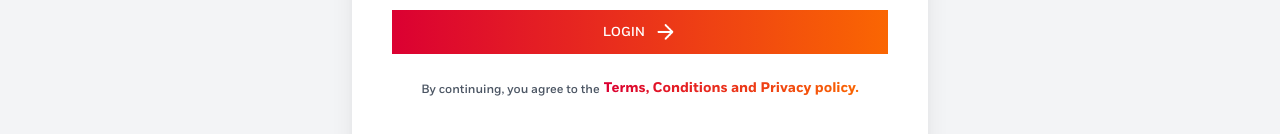
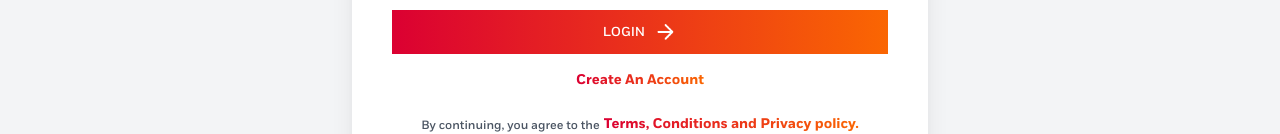
Before and after one commit to hrushikeshjena9/thesalesenablement2, a React (Vite) app: page /login in a window 1280 px wide. Shown: the part 666-800 px from the top of the page. Built offline with nearby package versions, Linux system fonts and the light colour scheme.

Commit message:
new-today

```diff
--- a/src/auth/Login.jsx
+++ b/src/auth/Login.jsx
@@ -1,7 +1,7 @@
 import React, { useState } from "react";
 import Navbar from "../components/Navbar";
 import { FaLock, FaEnvelope, FaEye, FaEyeSlash } from "react-icons/fa";
-import { Link } from "react-router-dom";
+import { Link, NavLink } from "react-router-dom";
 import RightArrow1 from "../assets/arrow-right1.png";
 
 function LogIn() {
@@ -109,6 +109,22 @@ function LogIn() {
                 </div>
               </form>
 
+              <div className="flex justify-center mt-4">
+                    <p className="text-sm text-gray-600 inline-block">
+                      <NavLink
+                        to="/sign-up"
+                        className={({ isActive }) =>
+                          `font-semibold bg-gradient-to-r text-sm from-[#DB0032] to-[#FA6602]
+             text-transparent bg-clip-text
+             transition-all
+             ${isActive ? "scale-110" : ""}`
+                        }
+                      >
+                        Create An Account
+                      </NavLink>
+                    </p>
+                  </div>
+
               <div className="text-xs text-gray-600 flex justify-center gap-1 py-6">
                 <span className="mt-1"> By continuing, you agree to the</span>
                 <Link to="/terms-and-conditions">
@@ -181,6 +197,7 @@ function LogIn() {
                   </button>
                 </div>
               </form>
+
             </>
           )}
         </div>
--- a/src/home-sections/home.css
+++ b/src/home-sections/home.css
@@ -44,7 +44,7 @@ button {
   left: 0;
   right: 0;
   bottom: 0;
-  background-color: rgba(0, 0, 0, 0.5);
+
   transition: opacity 0.8s ease;
   z-index: -1;
 }
@@ -54,7 +54,7 @@ button {
 }
 
 .case1:hover::after {
-  opacity: 0.3;
+  background-color: rgba(0, 0, 0, 0.5);
 }
 
 .case1:hover {
@@ -86,7 +86,6 @@ button {
   left: 0;
   right: 0;
   bottom: 0;
-  background-color: rgba(0, 0, 0, 0.5);
   transition: opacity 0.8s ease;
   z-index: -1;
 }
@@ -95,7 +94,8 @@ button {
   transform: scale(1.1);
 }
 .case2:hover::after {
-  opacity: 0.3;
+
+  background-color: rgba(0, 0, 0, 0.5);
 }
 .case2:hover {
   background-size: 110%;
@@ -125,7 +125,7 @@ button {
   left: 0;
   right: 0;
   bottom: 0;
-  background-color: rgba(0, 0, 0, 0.5);
+
   transition: opacity 0.8s ease;
   z-index: -1;
 }
@@ -134,7 +134,7 @@ button {
   transform: scale(1.1);
 }
 .case3:hover::after {
-  opacity: 0.3;
+  background-color: rgba(0, 0, 0, 0.5);
 }
 .case3:hover {
   background-size: 110%;
@@ -165,7 +165,7 @@ button {
   left: 0;
   right: 0;
   bottom: 0;
-  background-color: rgba(0, 0, 0, 0.5);
+
   transition: opacity 0.8s ease;
   z-index: -1;
 }
@@ -173,7 +173,7 @@ button {
   transform: scale(1.1);
 }
 .case4:hover::after {
-  opacity: 0.3;
+  background-color: rgba(0, 0, 0, 0.5);
 }
 .case4:hover {
   background-size: 110%;
--- a/src/nav-menu/DesktopMenu.jsx
+++ b/src/nav-menu/DesktopMenu.jsx
@@ -255,6 +255,22 @@ const DesktopMenu = ({
                     </div>
                   </form>
 
+                  <div className="flex justify-center mt-4">
+                    <p className="text-sm text-gray-600 inline-block">
+                      <NavLink
+                        to="/sign-up"
+                        className={({ isActive }) =>
+                          `font-semibold bg-gradient-to-r text-sm from-[#DB0032] to-[#FA6602]
+             text-transparent bg-clip-text
+             transition-all
+             ${isActive ? "scale-110" : ""}`
+                        }
+                      >
+                        Create An Account
+                      </NavLink>
+                    </p>
+                  </div>
+
                   <div className="text-xs text-gray-600 flex justify-center gap-1 py-6">
                     <span className="mt-1">
                       {" "}
```
